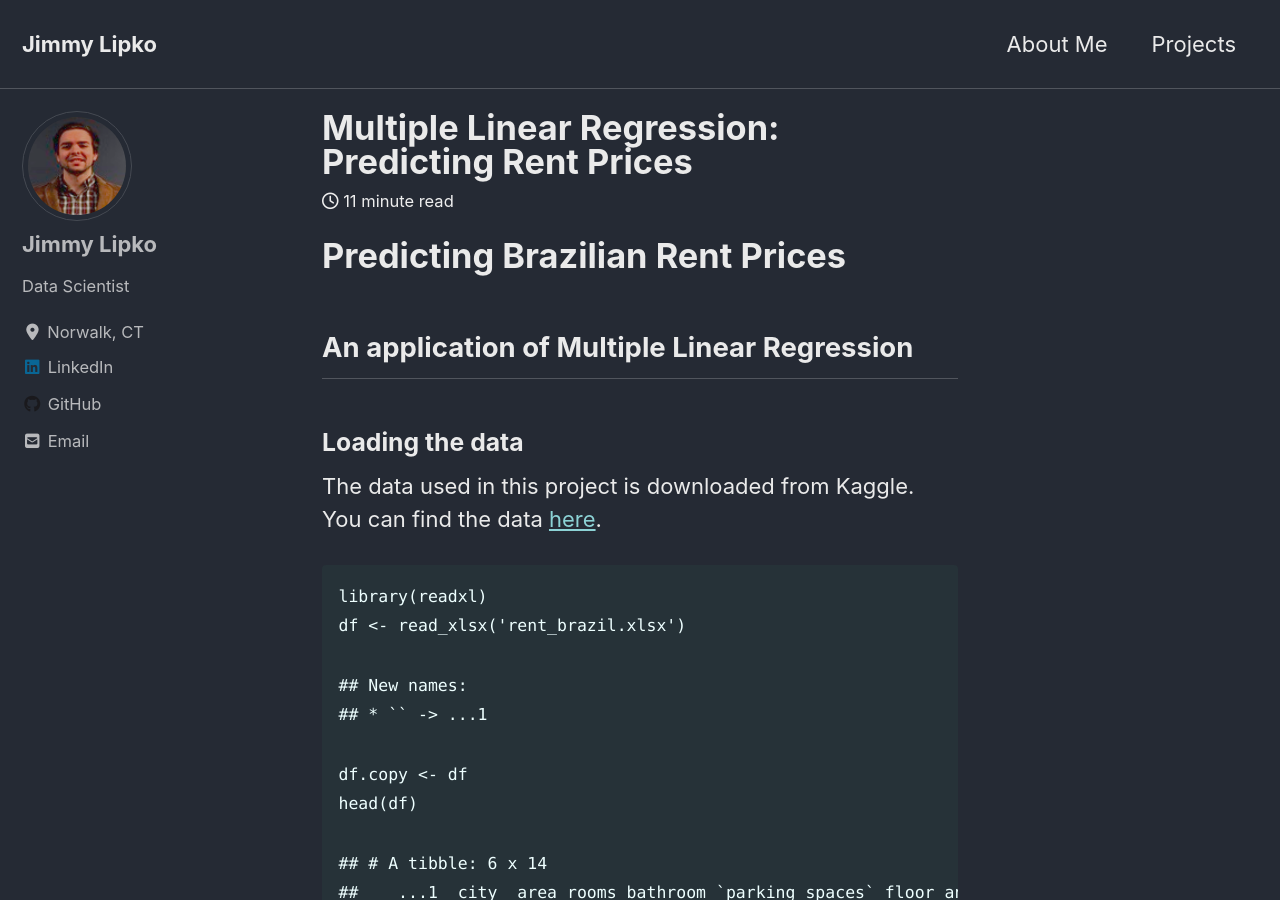
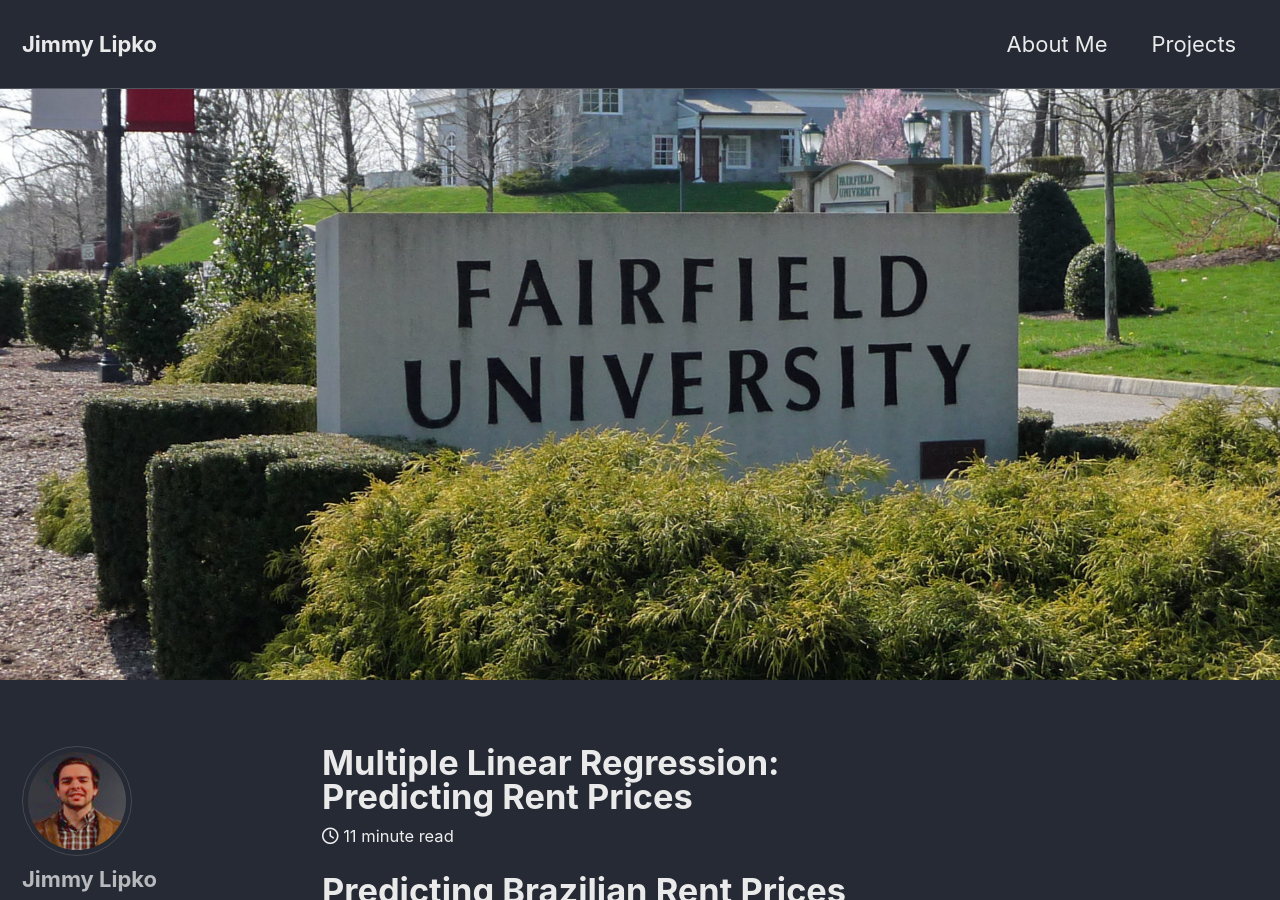
Before and after one commit to jimmy-lipko/jimmy-lipko.github.io, a Jekyll site: the page built from _posts/2020-04-03-mlr.md, in a window 1280 px wide and 900 px high. Built offline with Jekyll 4.4.1, drawn with Linux system fonts in a browser that asks for light colours; cached includes are drawn as plain includes; nearby versions of some CDN libraries.

Commit message:
add images to proj 1 update

```diff
--- a/_posts/2020-04-03-mlr.md
+++ b/_posts/2020-04-03-mlr.md
@@ -3,6 +3,7 @@
 date: 2020-04-03
 tags: [Regression, Data Exploration, Transformations]
 header:
+    image: "/images/aboutme.jpg"
 excerpt: "Building out a MLR model to Predict Rent in Brazil"
 ---
 
```
